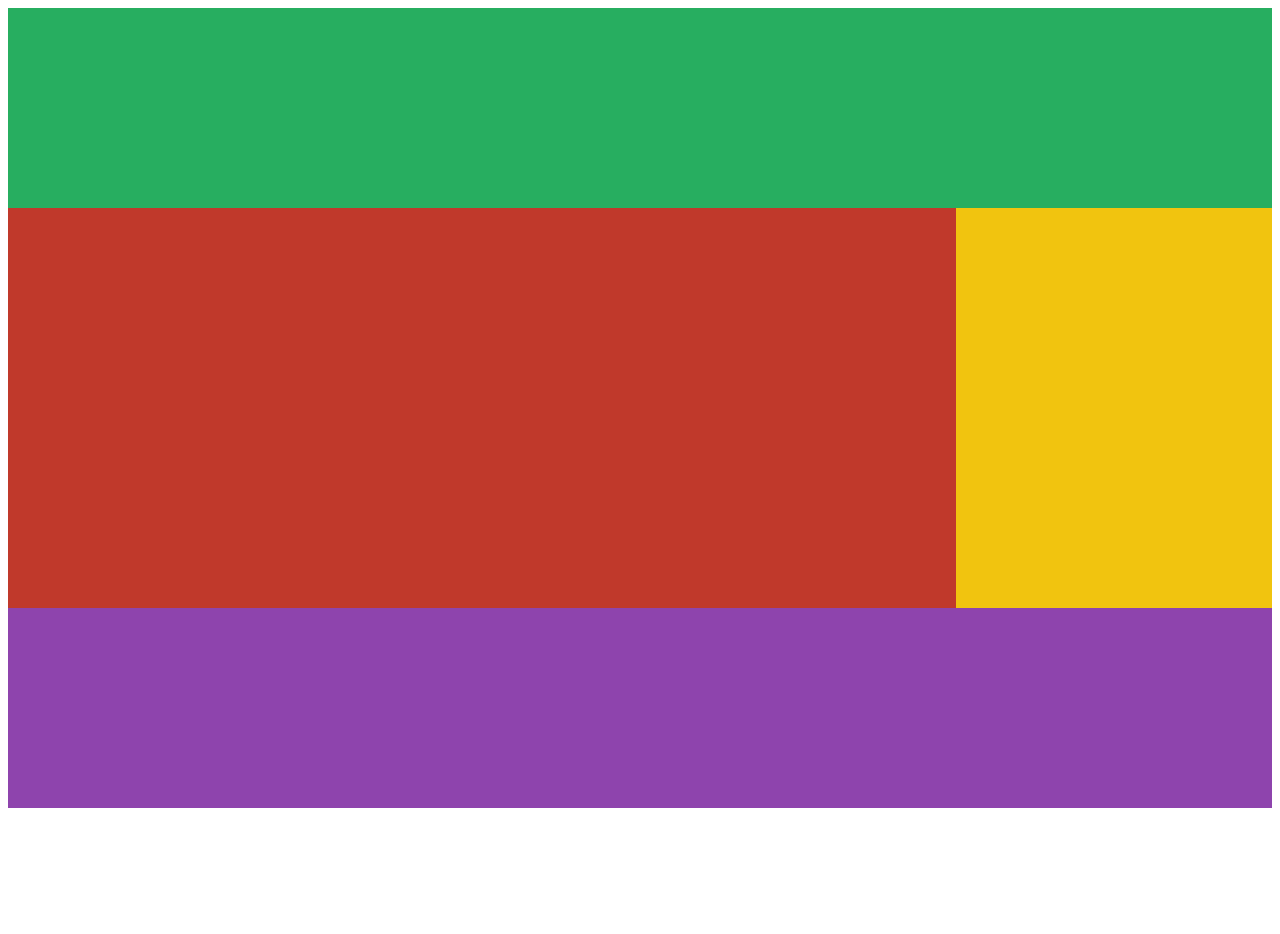
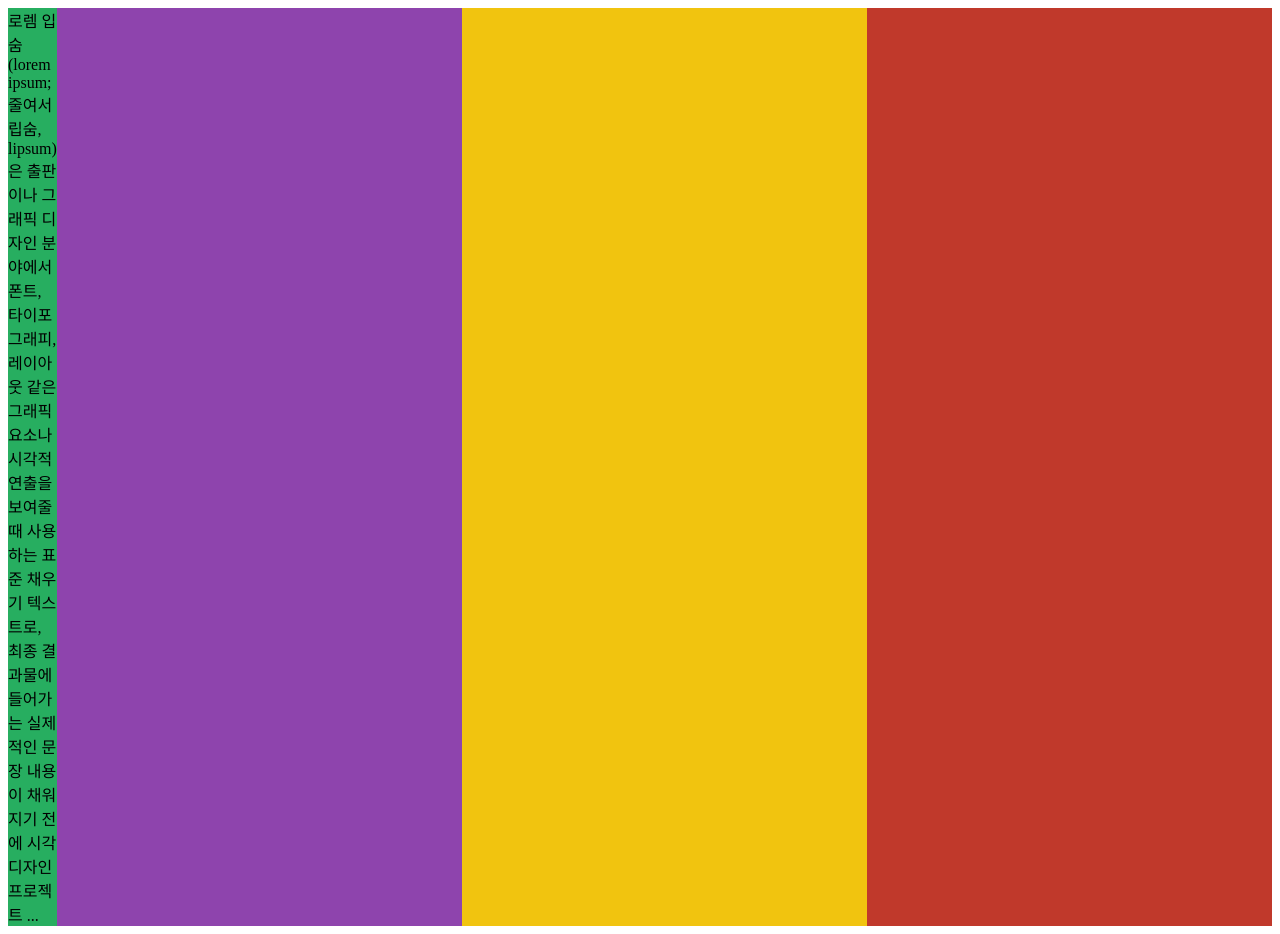
Before and after one commit to gnsgmlckdgk/CSS_MasterClass, a plain HTML site: page grid.html in a window 1280 px wide. Before the commit the page ends 816 px from the top, so only its background shows below. Drawn offline with Linux system fonts and the light colour scheme.

Commit message:
- fr unit, repeat - minmax, max-content, min-content

```diff
--- a/grid.html
+++ b/grid.html
@@ -9,27 +9,20 @@
         <style>
             .father {
                 display: grid;
-                grid-auto-rows: 200px;
-                grid-template-areas:
-                    "header header header header"
-                    "content content content sidebar"
-                    "content content content sidebar"
-                    "footer footer footer footer";
+                /* grid-auto-rows: 200px; */
+                /* grid-template-columns: minmax(300px, 2fr) repeat(3, 1fr); */
+                grid-template-columns: min-content repeat(3, 1fr);
             }
             .first {
-                grid-area: header;
                 background-color: #27ae60;
             }
             .second {
-                grid-area: footer;
                 background-color: #8e44ad;
             }
             .third {
-                grid-area: sidebar;
                 background-color: #f1c40f;
             }
             .fourth {
-                grid-area: content;
                 background-color: #c0392b;
             }
         </style>
@@ -37,7 +30,7 @@
 
     <body>
         <div class="father">
-            <div class="first"></div>
+            <div class="first">로렘 입숨(lorem ipsum; 줄여서 립숨, lipsum)은 출판이나 그래픽 디자인 분야에서 폰트, 타이포그래피, 레이아웃 같은 그래픽 요소나 시각적 연출을 보여줄 때 사용하는 표준 채우기 텍스트로, 최종 결과물에 들어가는 실제적인 문장 내용이 채워지기 전에 시각 디자인 프로젝트 ...</div>
             <div class="second"></div>
             <div class="third"></div>
             <div class="fourth"></div>
```
Also changed, not shown: README.md.
